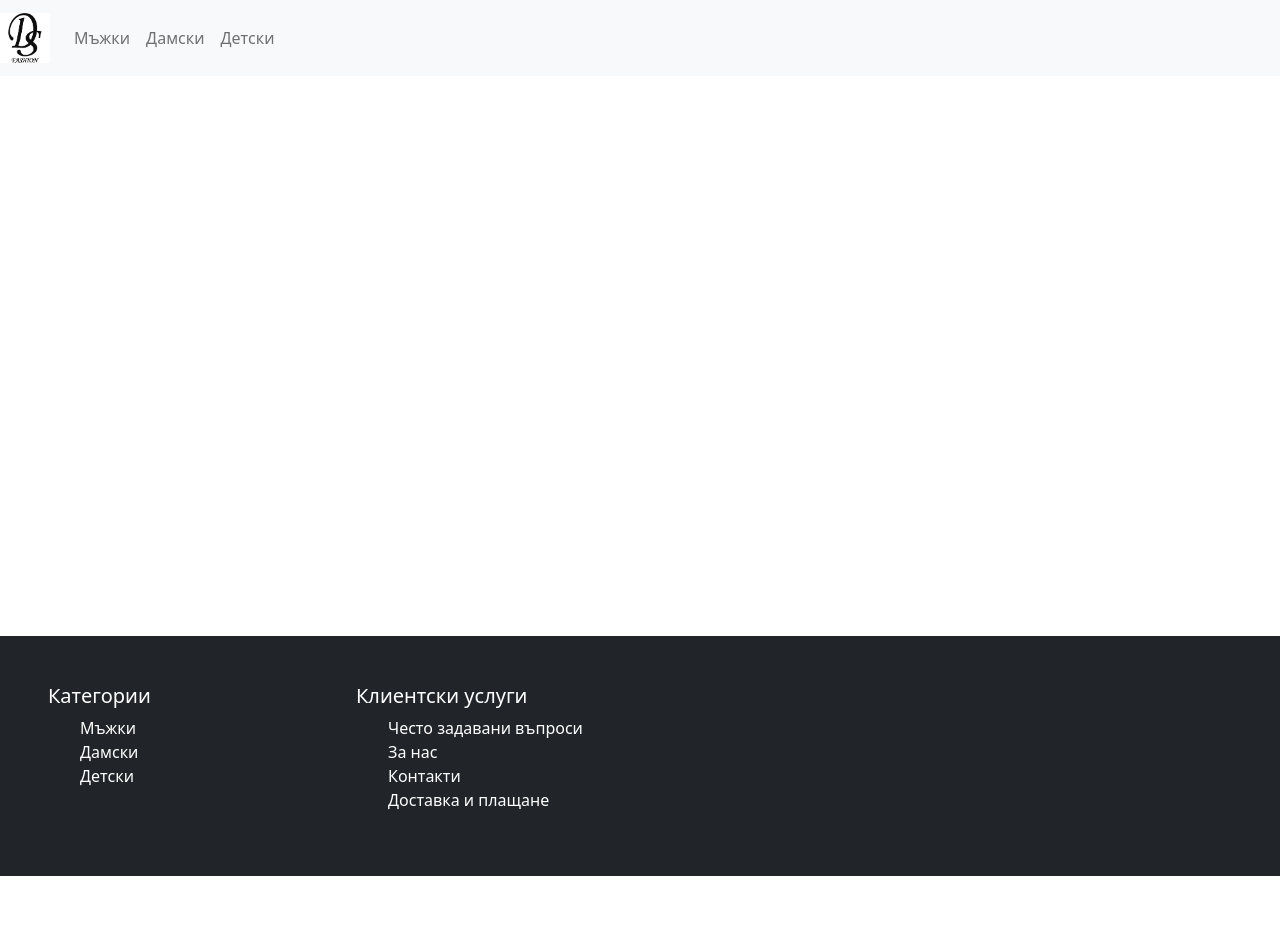
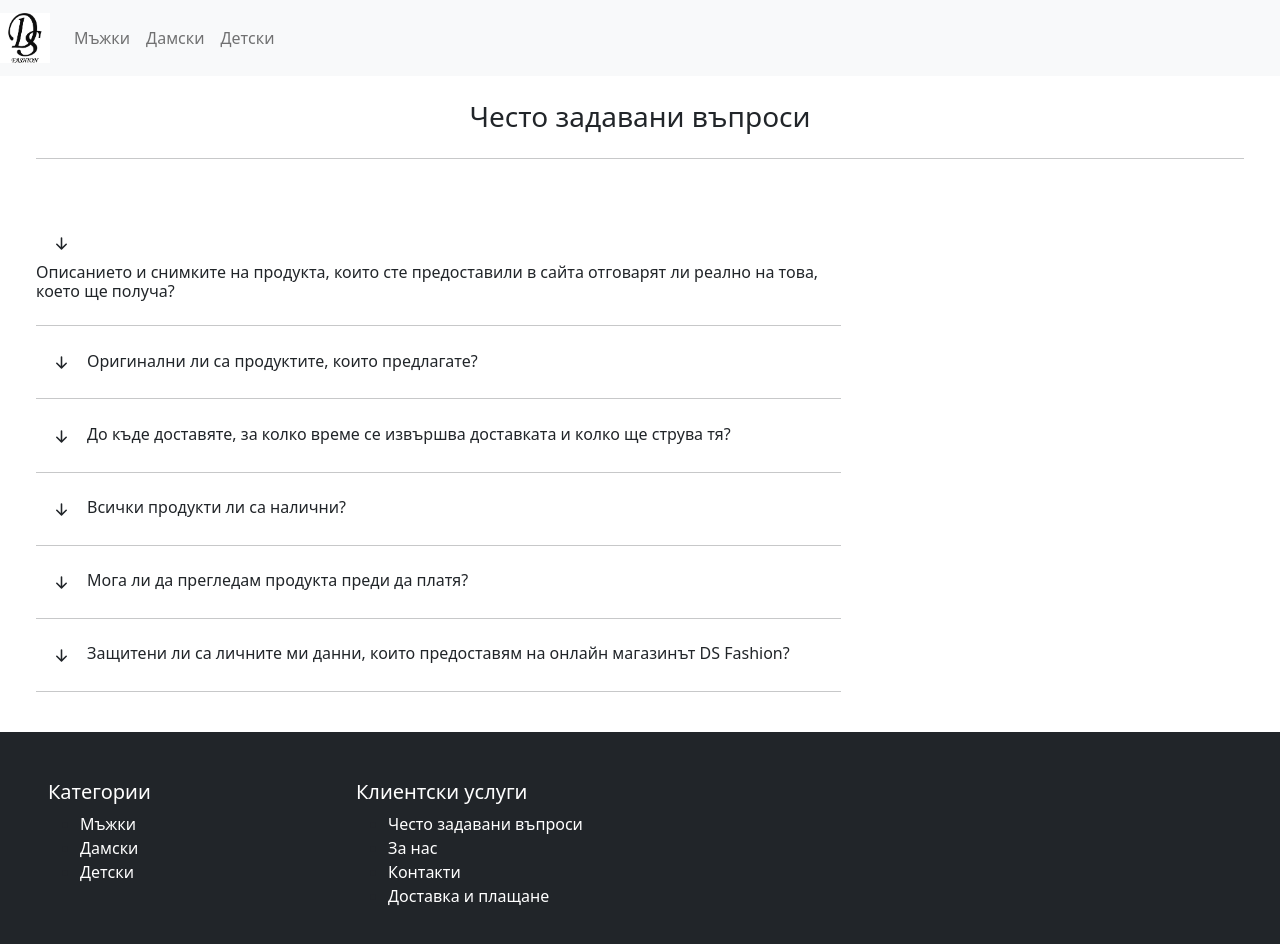
Before and after one commit to StilianKaridov/Online-Shop, a React (Create React App) app: page /page/chesto-zadavani-vuprosi in a window 1280 px wide. Shown: the top 944 px of the page. Before the commit the page ends 876 px from the top, so only its background shows below. Built offline with nearby package versions, Linux system fonts and the light colour scheme.

Commit message:
Added route for Frequently Asked Questions page

```diff
--- a/src/components/Routes/Routes.js
+++ b/src/components/Routes/Routes.js
@@ -6,12 +6,12 @@ import Men from '../Men/Men';
 import ShippingAndPayment from "../ShippingPlusPayment/ShippingPlusPayment";
 import Contacts from "../Contacts/Contacts";
 import AboutUs from "../AboutUs/AboutUs";
+import FreqQuestions from "../FreqQuestions/FreqQuestions"
 import { Routes, Route } from 'react-router-dom';
 
 function AllRoutes() {
 
     return (
-        // To add more Routes, for the client service tab in footer
         <Routes >
             <Route path='/products/muje' element={<Men />} />
             <Route path='/products/jeni' element={<Women />} />
@@ -19,6 +19,7 @@ function AllRoutes() {
             <Route path='/page/dostavka-i-plashtane' element={<ShippingAndPayment />} />
             <Route path='/contacts' element={<Contacts />} />
             <Route path='/page/za-nas' element={<AboutUs />} />
+            <Route path='/page/chesto-zadavani-vuprosi' element={<FreqQuestions />} />
         </Routes>
     );
 }
```
